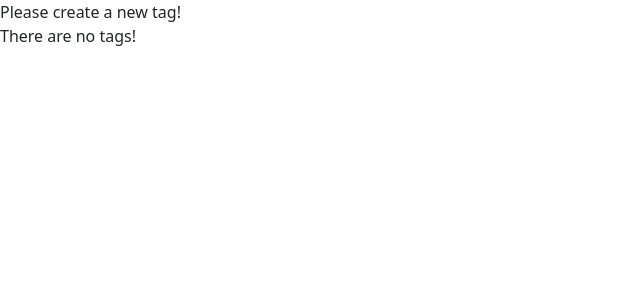
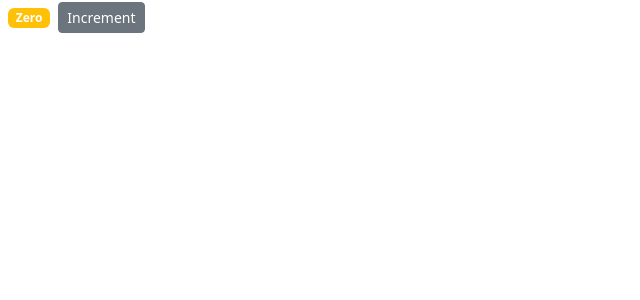
Before and after one commit to M-Bless/Counter-app, a React (Create React App) app: page / in a window 1280 px wide. Shown: the top 300 px of the page, without its empty margins (0-640 px from the left). Built offline with nearby package versions, Linux system fonts and the light colour scheme.

Commit message:
Binding Event Handlers

```diff
--- a/src/components/counter.jsx
+++ b/src/components/counter.jsx
@@ -7,38 +7,42 @@
 
   };
 
-renderTags(){
-  if(this.state.tags.length === 0) return <p>There are no tags!</p>;
 
-  return <ul>{this.state.tags.map(tag => <li key={tag}>{tag}</li>)}</ul>;
+
+// constructor(){
+//   super();
+//   this.handleIncrement =this.handleIncrement.bind(this);
+// }
+
+
+handleIncrement = () => {
+  console.log("Increment Clicked", this);
 }
-
 
   render() {
 
     return(
      <div>
 
-      {/* <span className= {this.getBadgeClasses()}>{this.formatCount()}</span>
-      <button className="btn btn-secondary btn-sm">Increment</button> */}
+      <span className= {this.getBadgeClasses()}>{this.formatCount()}</span>
+      <button onClick={this.handleIncrement} className="btn btn-secondary btn-sm">Increment</button>
 
-      {this.state.tags.length === 0 && "Please create a new tag!"}
-        {this.renderTags()}
+
 
       </div>
     );
   }
 
-//   getBadgeClasses() {
-//     let classes = "badge m-2 bg-";
-//     classes += (this.state.count === 0) ? "warning" : "primary";
-//     return classes;
-//   }
+  getBadgeClasses() {
+    let classes = "badge m-2 bg-";
+    classes += (this.state.count === 0) ? "warning" : "primary";
+    return classes;
+  }
 
-// formatCount(){
-//   const{ count } =this.state;
-//   return count === 0 ?  "Zero" : count;
-// }
+formatCount(){
+  const{ count } =this.state;
+  return count === 0 ?  "Zero" : count;
+}
 
 }
 
```
